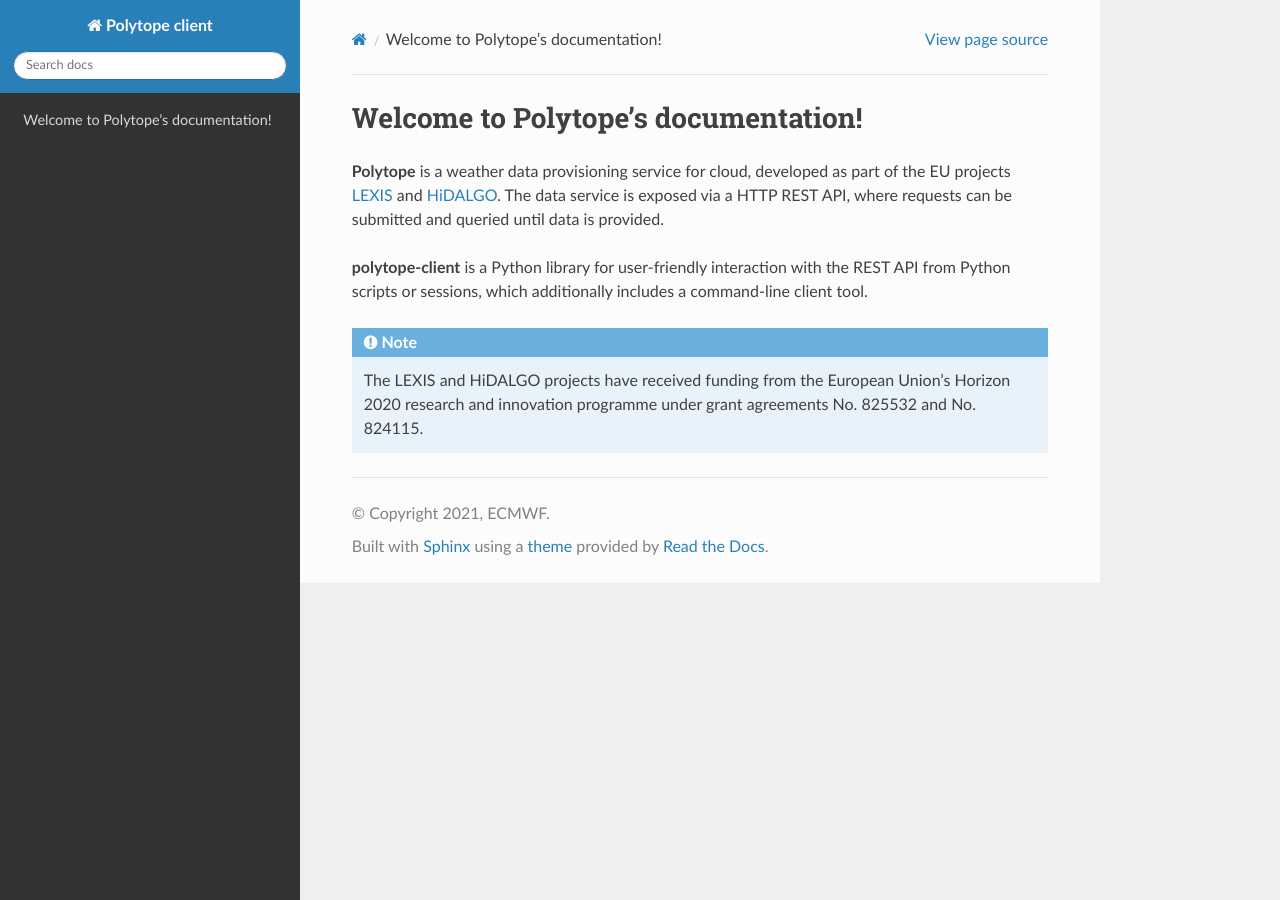
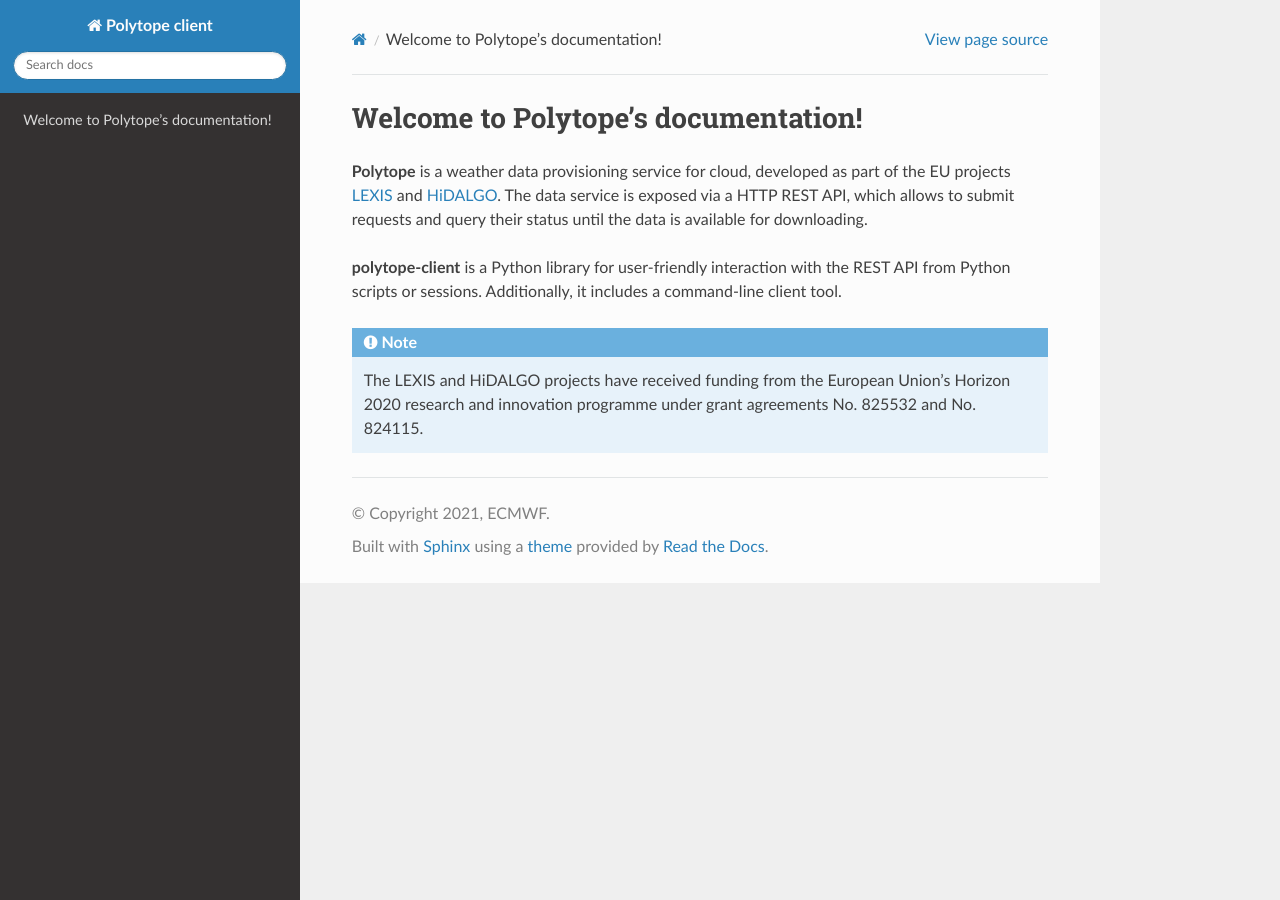
Before and after one commit to ecmwf/polytope-client, a Sphinx documentation site: the page built from docs/source/index.rst, in a window 1280 px wide. Built offline with Sphinx 7.4.7 and the Read the Docs theme 2.0.0, drawn with Linux system fonts in a browser that asks for light colours.

Commit message:
Enhancement in docu index.

```diff
--- a/docs/source/index.rst
+++ b/docs/source/index.rst
@@ -1,9 +1,9 @@
 Welcome to Polytope's documentation!
 ====================================
 
-**Polytope** is a weather data provisioning service for cloud, developed as part of the EU projects `LEXIS <https://lexis-project.eu/web/>`_ and `HiDALGO <https://hidalgo-project.eu/>`_. The data service is exposed via a HTTP REST API, where requests can be submitted and queried until data is provided.
+**Polytope** is a weather data provisioning service for cloud, developed as part of the EU projects `LEXIS <https://lexis-project.eu/web/>`_ and `HiDALGO <https://hidalgo-project.eu/>`_. The data service is exposed via a HTTP REST API, which allows to submit requests and query their status until the data is available for downloading.
 
-**polytope-client** is a Python library for user-friendly interaction with the REST API from Python scripts or sessions, which additionally includes a command-line client tool.
+**polytope-client** is a Python library for user-friendly interaction with the REST API from Python scripts or sessions. Additionally, it includes a command-line client tool.
 
 .. note::
 
```
